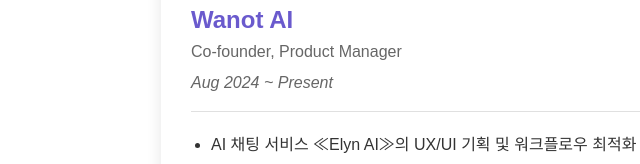
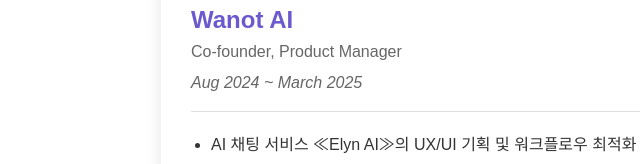
Before and after one commit to ICSLI/KisuChoi, a plain HTML site: page index.html in a window 1280 px wide. Shown: the part 624-788 px from the top of the page, 9-649 px from the left. Drawn offline with Linux system fonts and the light colour scheme; a web font is replaced by a local one.

Commit message:
Update index.html

```diff
--- a/index.html
+++ b/index.html
@@ -40,7 +40,7 @@
                     <div class="experience-header">
                         <h3>Wanot AI</h3>
                         <p class="position">Co-founder, Product Manager</p>
-                        <p class="period">Aug 2024 ~ Present</p>
+                        <p class="period">Aug 2024 ~ March 2025</p>
                     </div>
                     <ul class="experience-details">
                         <li>AI 채팅 서비스 ≪Elyn AI≫의 UX/UI 기획 및 워크플로우 최적화</li>
```
